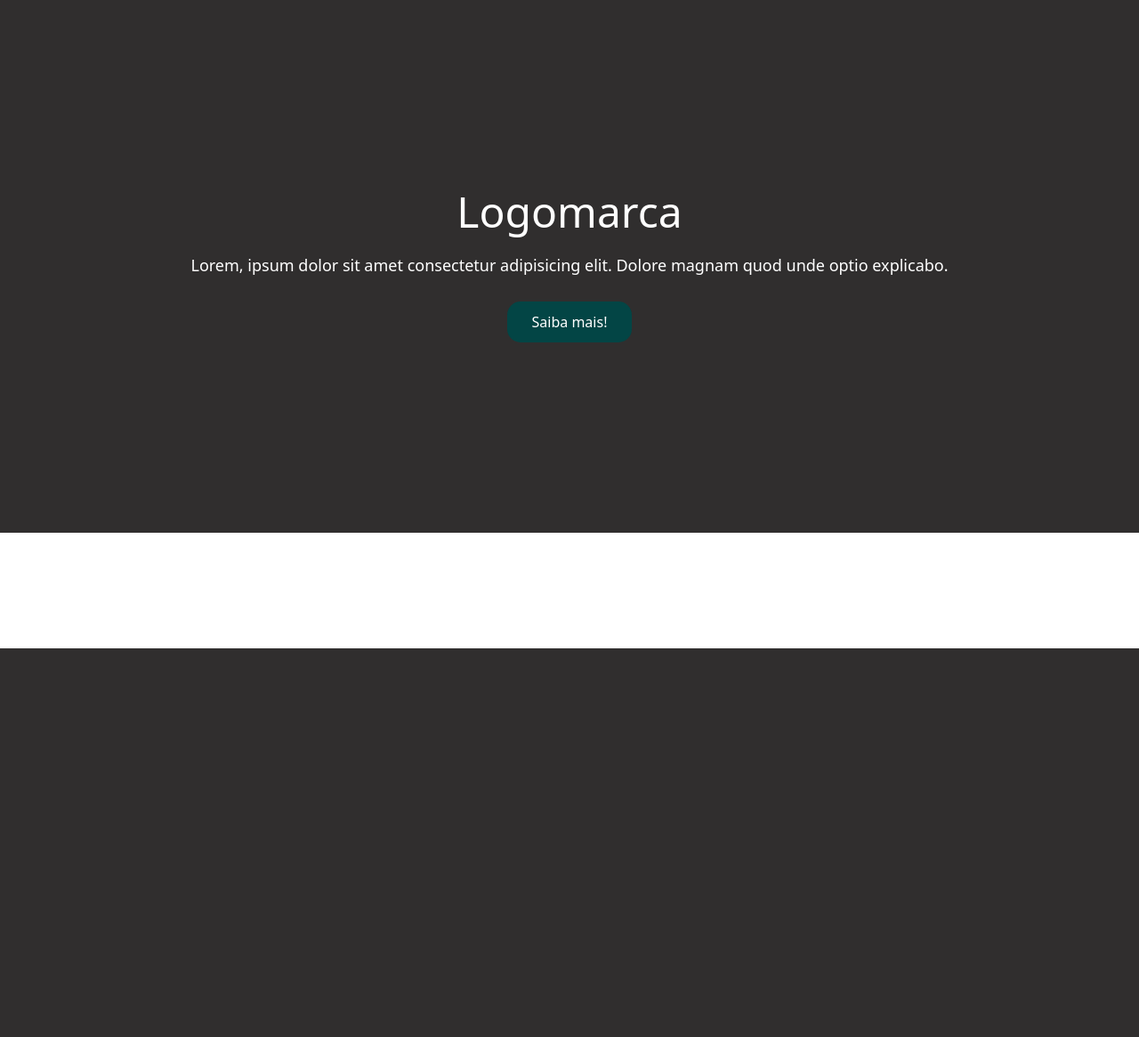
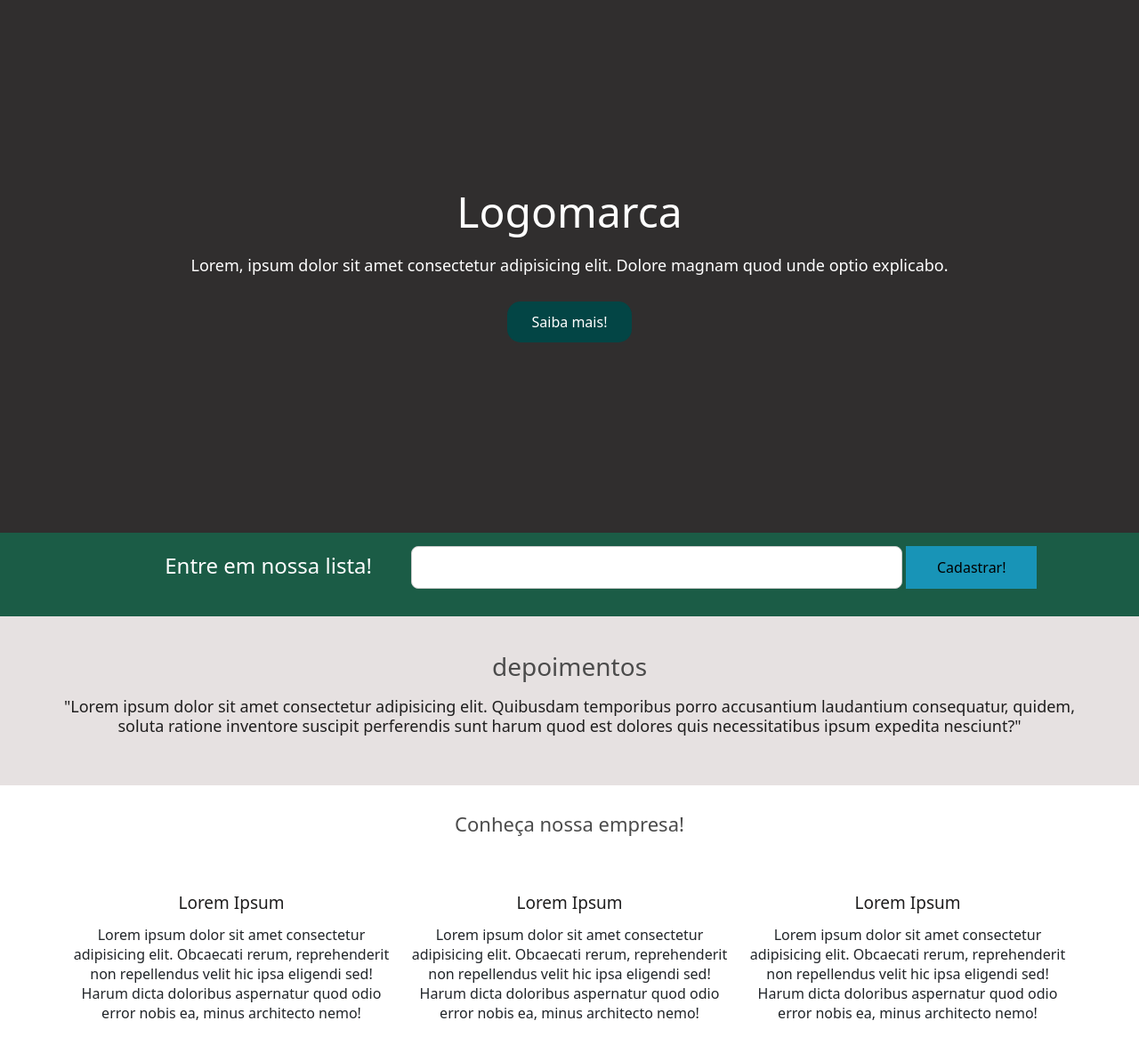
Before and after one commit to KeilielOliveira/Projeto-BootStrap, a PHP site: page / in a window 1280 px wide. Shown: the part 71-1237 px from the top of the page at 89% size. Before the commit the page ends 800 px from the top, so only its background shows below. Run offline with PHP 8.4, Linux system fonts and the light colour scheme.

Commit message:
30/01/2023 v1

```diff
--- a/css/style.css
+++ b/css/style.css
@@ -27,3 +27,88 @@ div.bg a:hover {
     transition: 0.8s;
     background-color: rgb(16, 90, 90);
 }
+
+/********* Section Chamada *********/
+
+section.chamada {
+    width: 100%;
+    background-color: rgb(27, 92, 70);
+    padding: 15px 0;
+}
+
+.chamada .col-md-4 h3 {
+    color: white;
+    font-size: 24px;
+    padding-right: 20px;
+    padding-top: 8px;
+}
+
+.chamada form {
+    width: 100%;
+}
+.chamada form input[type="email"] {
+    display: inline-block;
+    width: 75%;
+    height: 48px;
+    border: 1px solid #ccc;
+    border-radius: 8px;
+    padding-left: 8px;
+}
+.chamada form input[type="submit"] {
+    display: inline-block;
+    width: 20%;
+    height: 48px;
+    border: 0;
+    background-color: rgb(24, 148, 183);
+}
+.chamada form input[type="submit"]:hover {
+    transition: 0.8s;
+    background-color: rgb(64, 196, 236);
+}
+
+/********* Depoimentos *************/
+
+section.depoimentos {
+    background-color: rgb(230, 225, 225);
+}
+
+section.depoimentos .col-md-12 {
+    padding: 40px 0;
+}
+
+.depoimentos h3 {
+    color: #4b4b4b;
+    font-weight: lighter;
+    margin-bottom: 16px;
+}
+
+.depoimentos blockquote {
+    color: #1f1e1e;
+    font-size: 18px;
+    line-height: 22px;
+}
+
+/******** Diferenciais  ********/
+
+section.diferenciais {
+    padding-top: 30px;
+}
+
+section.diferenciais .container > h3{
+    font-size: 22px;
+    color: #4b4b4b;
+    margin-bottom: 60px;
+}
+
+.diferenciais .col-md-4 h3{
+    font-size: 19px;
+    color: #1f1e1e;
+    font-weight: normal;
+    padding: 5px 0;
+}
+
+.diferenciais .col-md-4 p {
+    font-size: 16px;
+    line-height: 22px;
+    font-weight: lighter;
+}
--- a/index.php
+++ b/index.php
@@ -50,6 +50,54 @@
         </div>
     </section>
 
+    <section class="chamada">
+        <div class="container">
+            <div class="row">
+                <div class="col-md-4 text-end">
+                    <h3>Entre em nossa lista!</h3>
+                </div>
+                <div class="col-md-8">
+                    <form method="post">
+                        <input type="email" name="email">
+                        <input type="submit" value="Cadastrar!">
+                    </form>
+                </div>
+            </div>
+        </div>
+    </section>
+
+    <section class="depoimentos">
+        <div class="container">
+            <div class="row">
+                <div class="col-md-12 text-center">
+                    <h3>depoimentos</h3>
+                    <blockquote>
+                        <p>"Lorem ipsum dolor sit amet consectetur adipisicing elit. Quibusdam temporibus porro accusantium laudantium consequatur, quidem, soluta ratione inventore suscipit perferendis sunt harum quod est dolores quis necessitatibus ipsum expedita nesciunt?"</p>
+                    </blockquote>
+                </div>
+            </div>
+        </div>
+    </section>
+
+    <section class="diferenciais text-center">
+        <div class="container">
+            <h3>Conheça nossa empresa!</h3>
+            <div class="row">
+                <div class="col-md-4">
+                    <h3>Lorem Ipsum</h3>
+                    <p>Lorem ipsum dolor sit amet consectetur adipisicing elit. Obcaecati rerum, reprehenderit non repellendus velit hic ipsa eligendi sed! Harum dicta doloribus aspernatur quod odio error nobis ea, minus architecto nemo!</p>
+                </div>
+                <div class="col-md-4">
+                    <h3>Lorem Ipsum</h3>
+                    <p>Lorem ipsum dolor sit amet consectetur adipisicing elit. Obcaecati rerum, reprehenderit non repellendus velit hic ipsa eligendi sed! Harum dicta doloribus aspernatur quod odio error nobis ea, minus architecto nemo!</p>
+                </div>
+                <div class="col-md-4">
+                    <h3>Lorem Ipsum</h3>
+                    <p>Lorem ipsum dolor sit amet consectetur adipisicing elit. Obcaecati rerum, reprehenderit non repellendus velit hic ipsa eligendi sed! Harum dicta doloribus aspernatur quod odio error nobis ea, minus architecto nemo!</p>
+                </div>
+            </div>
+        </div>
+    </section>
 
 
 <script src="js/bootstrap.min.js"></script>
```
